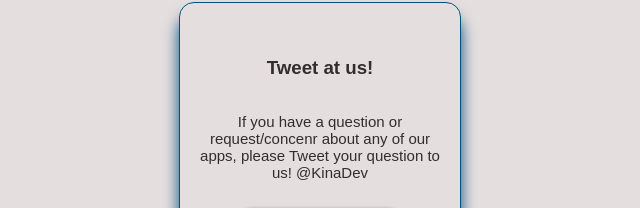
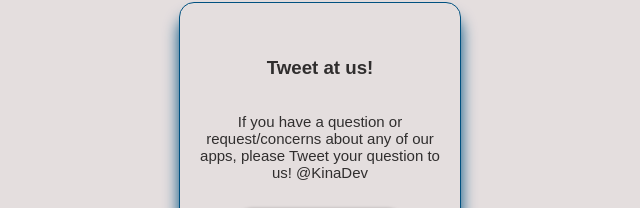
Before and after one commit to IosebAlavidze/support, a plain HTML site: page index.html in a window 1280 px wide. Shown: the part 237-445 px from the top of the page, 320-960 px from the left. Drawn offline with Linux system fonts and the light colour scheme.

Commit message:
Update index.html

```diff
--- a/index.html
+++ b/index.html
@@ -121,7 +121,7 @@
       <div class="contact-items">
         <div class="customer-care">
           <h3>Tweet at us!</h3>
-          <p>If you have a question or request/concenr about any of our apps, please Tweet your question to us! @KinaDev</p>
+          <p>If you have a question or request/concerns about any of our apps, please Tweet your question to us! @KinaDev</p>
           <button id="cust-care" onclick="location.href='https://twitter.com/intent/tweet?text=@KinaDev - tweet body here'"> Take me to Twitter</button>
 
         </div>
```
